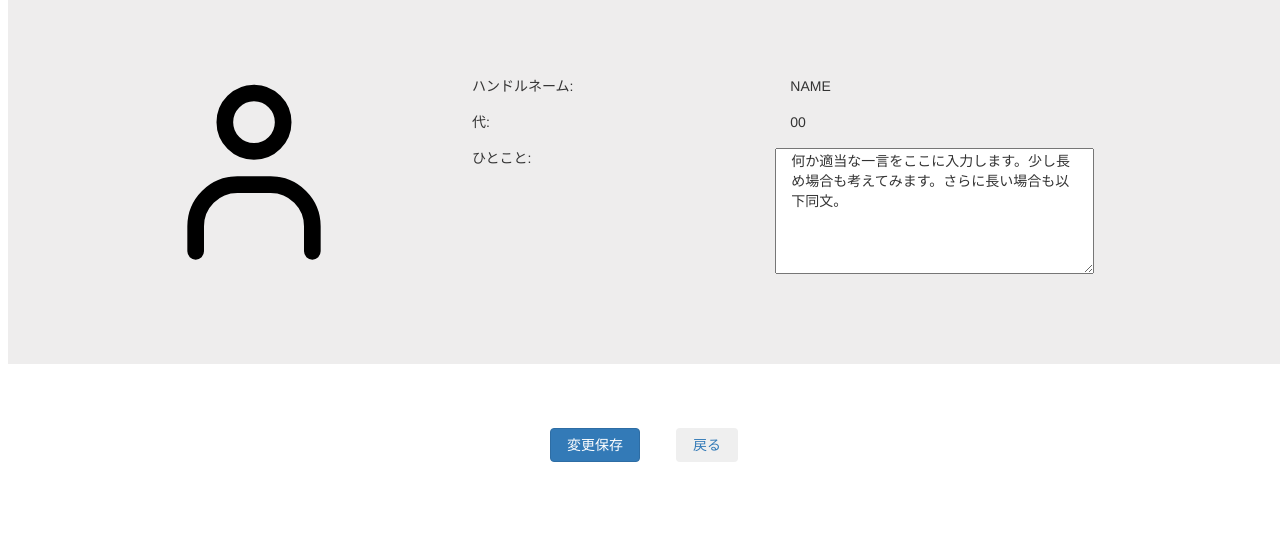
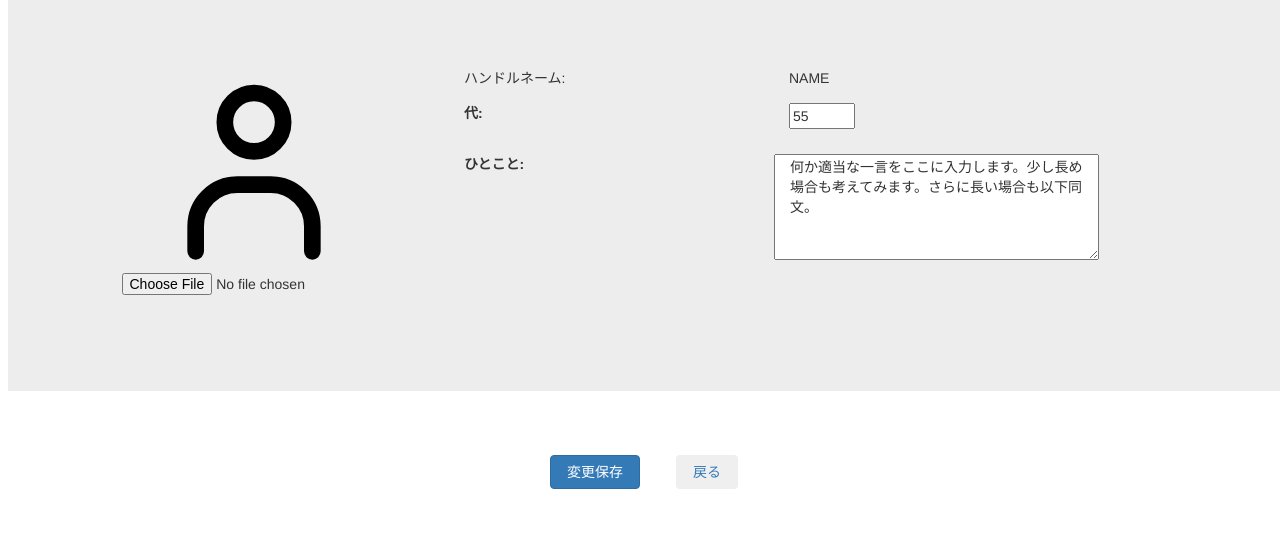
Before and after one commit to MISW/Museum, a Django app: template templates/myPage_profile.html in a window 1280 px wide. Shown: the part 78-630 px from the top of the page. Run offline with Django 3.2, Linux system fonts and the light colour scheme; the template is opened without the code that fills it, so the values that code supplies are empty; some libraries are stand-ins or nearby versions.

Commit message:
一般ユーザマイページ修正

```diff
--- a/templates/myPage_application_change.html
+++ b/templates/myPage_application_change.html
@@ -21,7 +21,7 @@
 
 <body>
 
-    <header class="">
+    <header class=""><!--mypage_home.html　をbaseにしてinclude-->
         <div class="container-fluid ">
             <nav class="navbar navbar-expand navbar-light" style="background-color:rgb(195, 215, 252)">
                 <ul class="nav nav-tabs pull-left">
--- a/templates/myPage_application_new.html
+++ b/templates/myPage_application_new.html
@@ -21,7 +21,7 @@
 
 <body>
 
-    <header class="">
+    <header class=""><!--mypage_home.html　をbaseにしてinclude-->
         <div class="container-fluid ">
             <nav class="navbar navbar-expand navbar-light" style="background-color:rgb(195, 215, 252)">
                 <ul class="nav nav-tabs pull-left">
--- a/templates/myPage_profile.html
+++ b/templates/myPage_profile.html
@@ -17,9 +17,11 @@
 
 </head>
 
+
+
 <body>
 
-    <header class="">
+    <header class=""><!--mypage_home.html　をbaseにしてinclude-->
         <div class="container-fluid ">
             <nav class="navbar navbar-expand navbar-light" style="background-color:rgb(195, 215, 252)">
                 <ul class="nav nav-tabs pull-left">
@@ -61,24 +63,30 @@
                 <div class="container">
                     <div class="row align-items-center mx-auto justify-content-center">
                         <div class="col-xs-12 col-md-4 text-center pb-5"> <!-- col-12 col-md-4 --> <!-- col-4 col-auto-->
-                            <!--<label for="profileImageInput">-->
+                            <label for="profileImageInput">
                                 <img id="profileImage" class="img-fluid rounded-circle" src="../static//icons/profile.svg" alt="プロフィール画像" width="200" height="200">
-                            <!--</label>
-                            <input id="profileImageInput" type="file" class="form-control-file d-none" id="gameImageInput" accept="image/*">-->
+                            </label>
+                            <input id="profileImageInput" name="profileImageInput" type="file" class="form-control-file center-block" name="profileImageInput" accept="image/*">
                         </div>
-                        <div class="col-xs-12 col-md-8 text-left"> <!-- col-12 col-md-8 --> <!-- col-8 col-auto-->
-                            <div style="overflow-wrap: break-word; word-wrap: break-word;" >
-                                <div class="row p-2" >
+                        <div class="col-xs-12 col-md-8 text-left "> <!-- col-12 col-md-8 --> <!-- col-8 col-auto-->
+                            <div style="overflow-wrap: break-word; word-wrap: break-word;" ></div>
+                                <div class="row form-group" >
                                     <span class="col-xs-6 col-md-5" >ハンドルネーム: </span>
                                     <span class="col-xs-6 col-md-5">NAME</span>
                                 </div>
-                                <div class="row p-2">
-                                    <span class="col-xs-6 col-md-5">代: </span>
-                                    <span class="col-xs-6 col-md-5">00</span>
+                                <div class="row form-group">
+                                    <p class="col-xs-6 col-md-5">
+                                        <label for="generationInput">代: </label>
+                                    </p>
+                                    <p class="col-xs-6 col-md-5">
+                                        <input type="number" id="generationInput" name ="generationInput" min="0" max="300" value="55" >
+                                    </p>
                                 </div>
-                                <div class="row p-2 form-group" >
-                                    <p class="col-xs-6 col-md-5">ひとこと: </p>
-                                    <textarea class="col-xs-6 col-md-5" id="short_comment" rows="6" placeholder="自己紹介など">何か適当な一言をここに入力します。少し長め場合も考えてみます。さらに長い場合も以下同文。</textarea>
+                                <div class="row form-group" >
+                                    <p class="col-xs-6 col-md-5">
+                                        <label for="shortCommentInput">ひとこと: </label>
+                                    </p>
+                                    <textarea class="col-xs-6 col-md-5" id="shortCommentInput" name="shortCommentInput" rows="5" placeholder="自己紹介など">何か適当な一言をここに入力します。少し長め場合も考えてみます。さらに長い場合も以下同文。</textarea>
                                 </div>
                             </div>
                         </div>
@@ -98,7 +106,6 @@
     </main>
 
     <script>
-         /*
           //画像変更
         $("#profileImageInput").on('change',function(e){
             if(!e.target.files[0]){
@@ -113,7 +120,7 @@
                 $("#profileImage").attr('height', 200);
             }
             reader.readAsDataURL(e.target.files[0]);
-        });*/
+        });
 
         //変更ボタン表示
         /*$("#changeButton").hide();
@@ -141,7 +148,7 @@
 
         $('form').submit(
             function(){
-                alert("「ひとこと」を「"+$('textarea').val()+"」にします。");
+                alert("「ひとこと」を「"+$('#shortCommentInput').val()+"」、\n「代」を"+$('#generationInput').val()+"に変更します。");
             }
         );
     </script>
--- a/templates/mypage_game_detail.html
+++ b/templates/mypage_game_detail.html
@@ -18,7 +18,7 @@
 
 <body>
 
-    <header class="">
+    <header class=""><!--mypage_home.html　をbaseにしてinclude-->
         <div class="container-fluid ">
             <nav class="navbar navbar-expand navbar-light" style="background-color:rgb(195, 215, 252)">
                 <ul class="nav nav-tabs pull-left">
```
Also changed, not shown: templates/mypage_home.html (+9 -2 lines).
